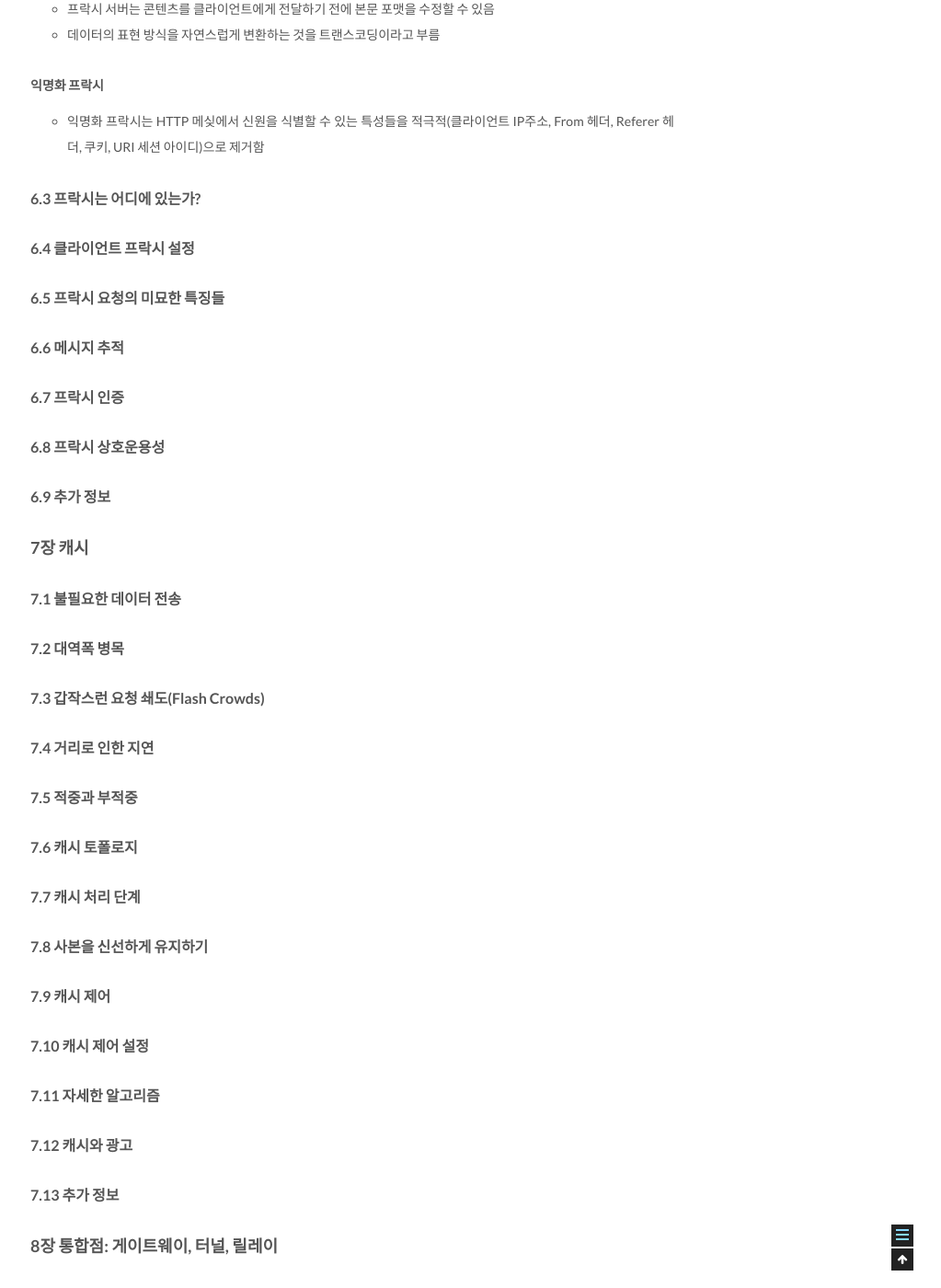
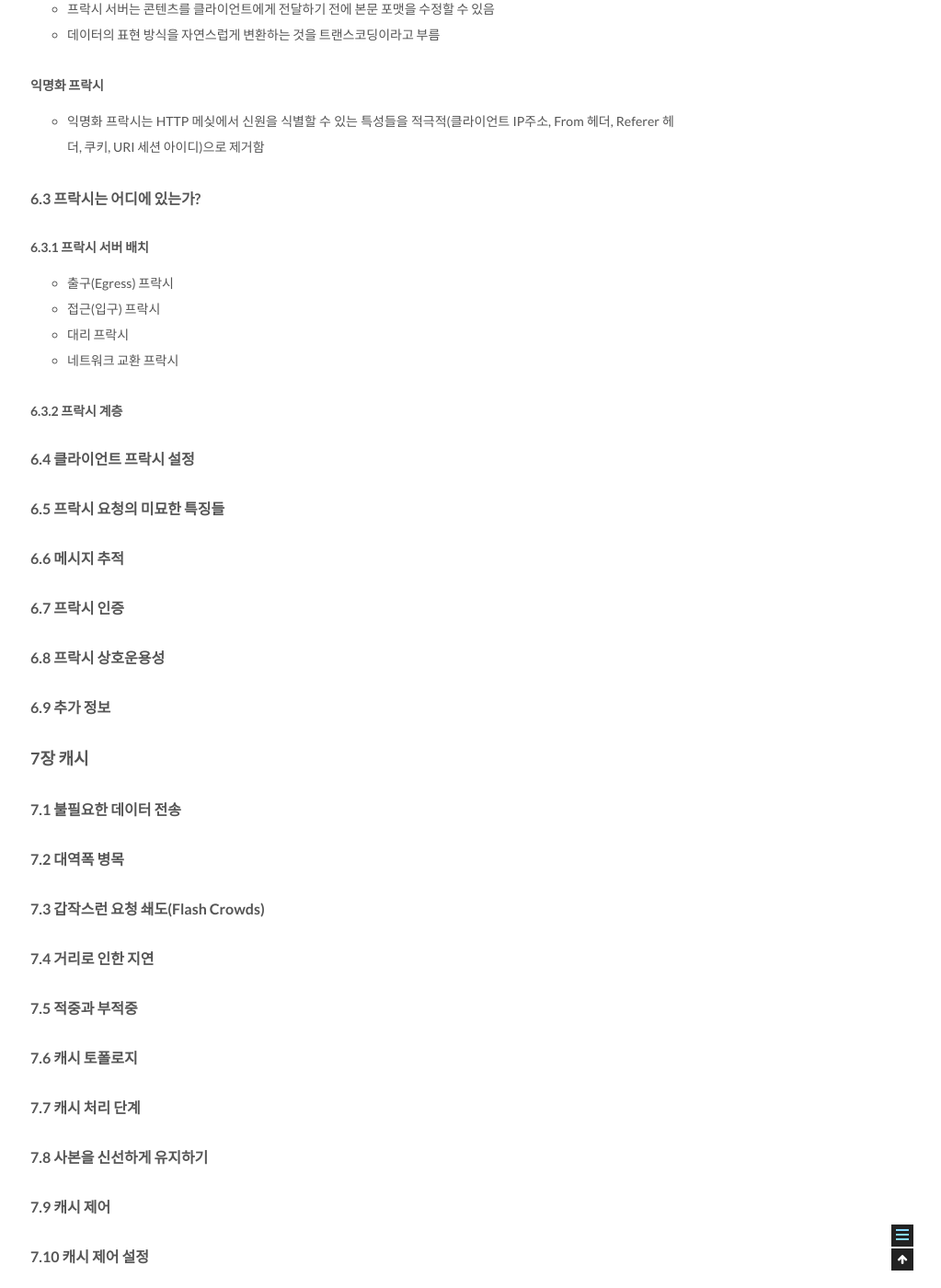
Before and after one commit to csj4032/csj4032.github.io, a Jekyll site: the page built from _posts/2018-01-21-HTTP완벽가이드.md, in a window 1280 px wide and 1400 px high, scrolled down 44059 px. Shown: the whole window at 92% size, without its empty margins (257-1280 px from the left). Built offline with Jekyll 4.4.1, drawn with Linux system fonts in a browser that asks for light colours; comment, search, counter and statistics services are not loaded.

Commit message:
HTTP완벽가이드 포스팅 수정

```diff
--- a/_posts/2018-01-21-HTTP완벽가이드.md
+++ b/_posts/2018-01-21-HTTP완벽가이드.md
@@ -1111,6 +1111,14 @@ Keep-Alive: max=5, timeout=12O
 
 #### 6.3 프락시는 어디에 있는가?
 
+##### 6.3.1 프락시 서버 배치
+* 출구(Egress) 프락시
+* 접근(입구) 프락시
+* 대리 프락시
+* 네트워크 교환 프락시
+
+##### 6.3.2 프락시 계층
+
 #### 6.4 클라이언트 프락시 설정
 
 #### 6.5 프락시 요청의 미묘한 특징들
```
